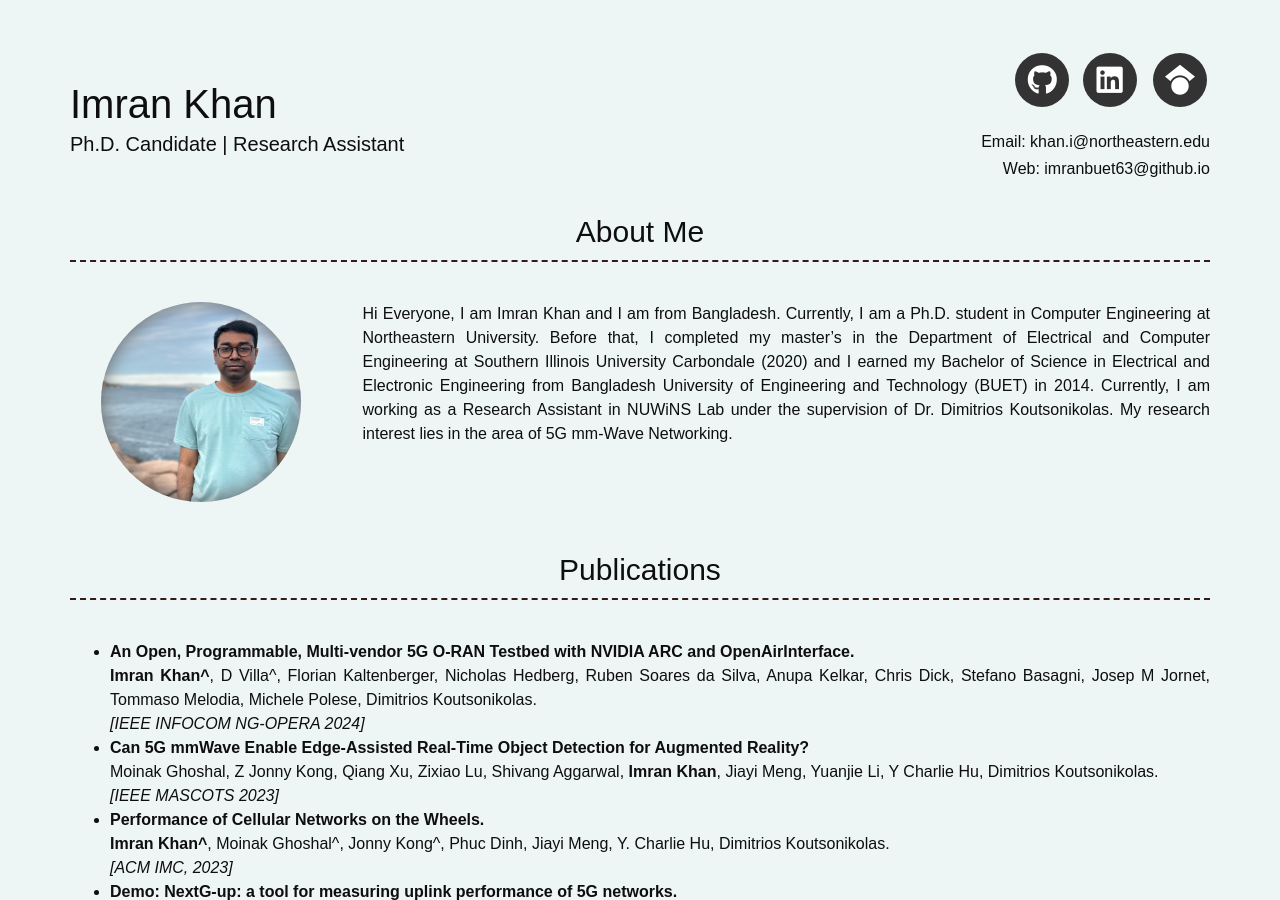
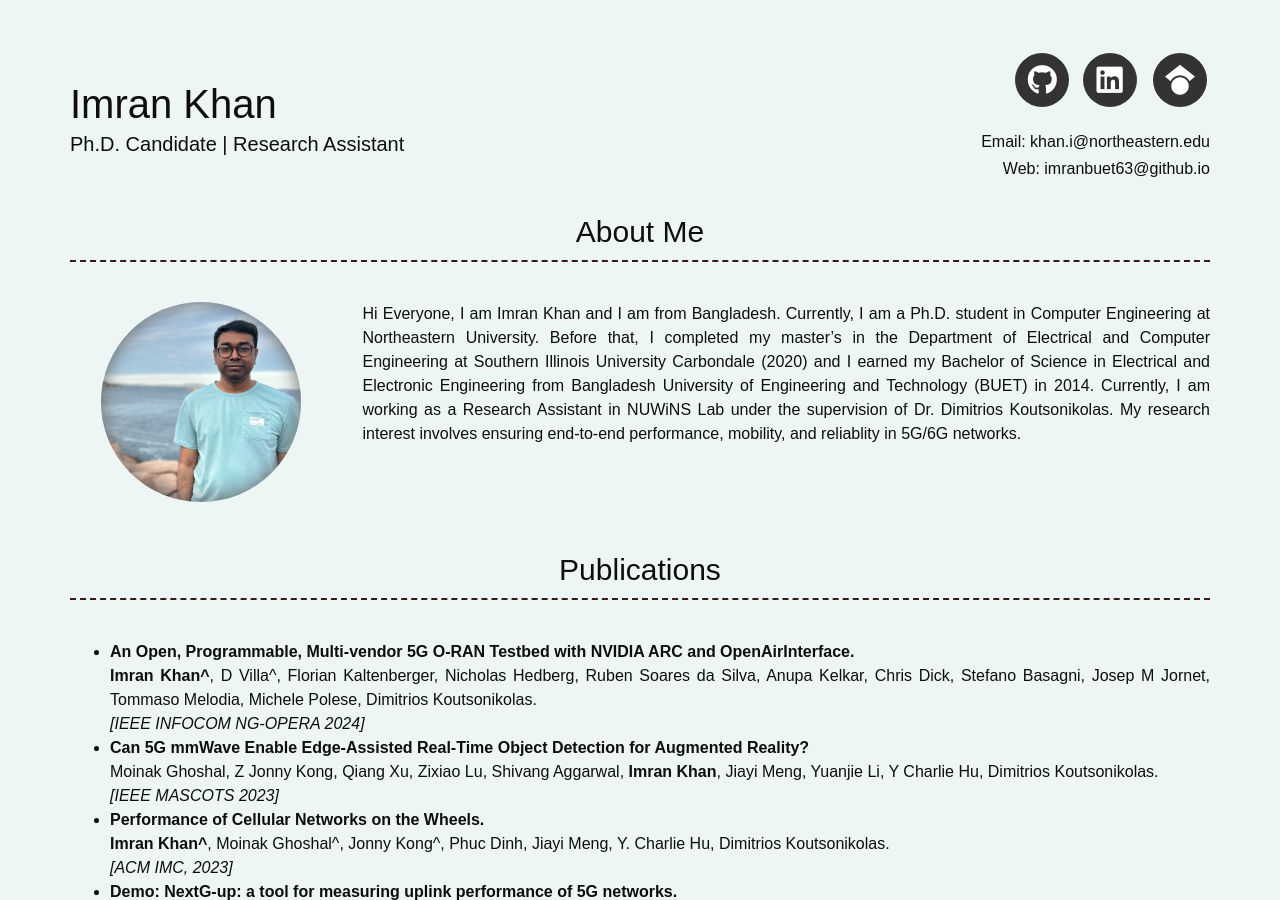
Before and after one commit to imranbuet63/imranbuet63.github.io, a Jekyll site: the page built from index.md, in a window 1280 px wide and 900 px high. Built offline with Jekyll 4.4.1, drawn with Linux system fonts in a browser that asks for light colours; nearby versions of some CDN libraries; some of the changed text lies outside the part shown.

Commit message:
updated description

```diff
--- a/_config.yml
+++ b/_config.yml
@@ -50,7 +50,7 @@ additional_links:
 # about_title: About Me
 about_profile_image: images/imran.jpeg
 about_content: | # this will include new lines to allow paragraphs
-  Hi Everyone, I am Imran Khan and I am from Bangladesh. Currently, I am a Ph.D. student in Computer Engineering at Northeastern University. Before that, I completed my master's in the Department of Electrical and Computer Engineering at Southern Illinois University Carbondale (2020) and I earned my Bachelor of Science in Electrical and Electronic Engineering from Bangladesh University of Engineering and Technology (BUET) in 2014. Currently, I am working as a Research Assistant in NUWiNS Lab under the supervision of Dr. Dimitrios Koutsonikolas. My research interest lies in the area of 5G mm-Wave Networking.
+  Hi Everyone, I am Imran Khan and I am from Bangladesh. Currently, I am a Ph.D. student in Computer Engineering at Northeastern University. Before that, I completed my master's in the Department of Electrical and Computer Engineering at Southern Illinois University Carbondale (2020) and I earned my Bachelor of Science in Electrical and Electronic Engineering from Bangladesh University of Engineering and Technology (BUET) in 2014. Currently, I am working as a Research Assistant in NUWiNS Lab under the supervision of Dr. Dimitrios Koutsonikolas. My research interest involves ensuring end-to-end performance, mobility, and reliablity in 5G/6G networks.
 
 #I am most skilled in: <mark>AWS</mark> and <mark>Eating Pizza</mark>
 
@@ -156,7 +156,7 @@ content:
   - title: Awards and Professional Service
     layout: text
     content: | # this will include new lines to allow paragraphs
-      - Reviewer Comuter Networks 2024
+      - Reviewer Computer Networks 2024
       - Web-Chair IEEE LANMAN 2024
       - TPC Member IEEE WCNC 2024
       - Reviewer IEEE ICC 2024
```
